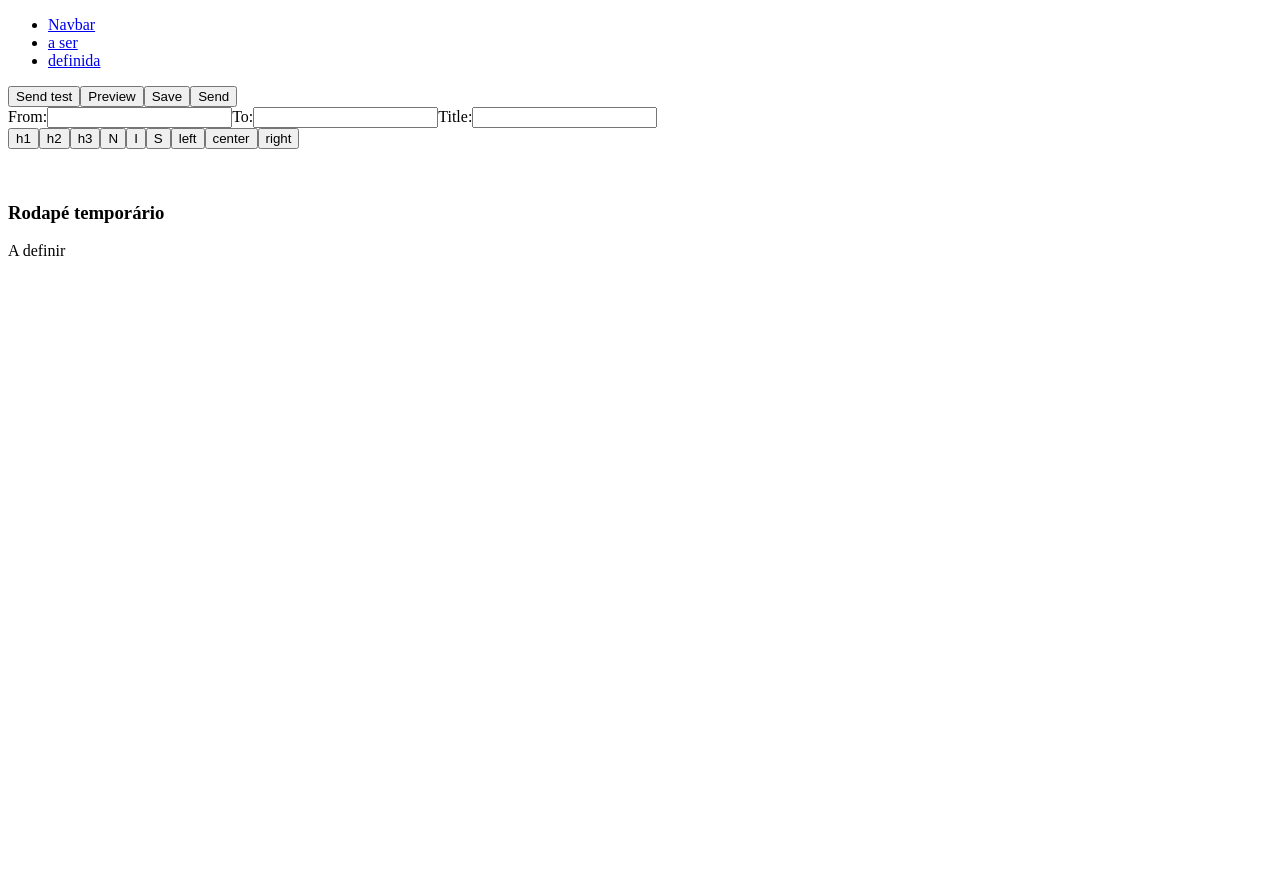
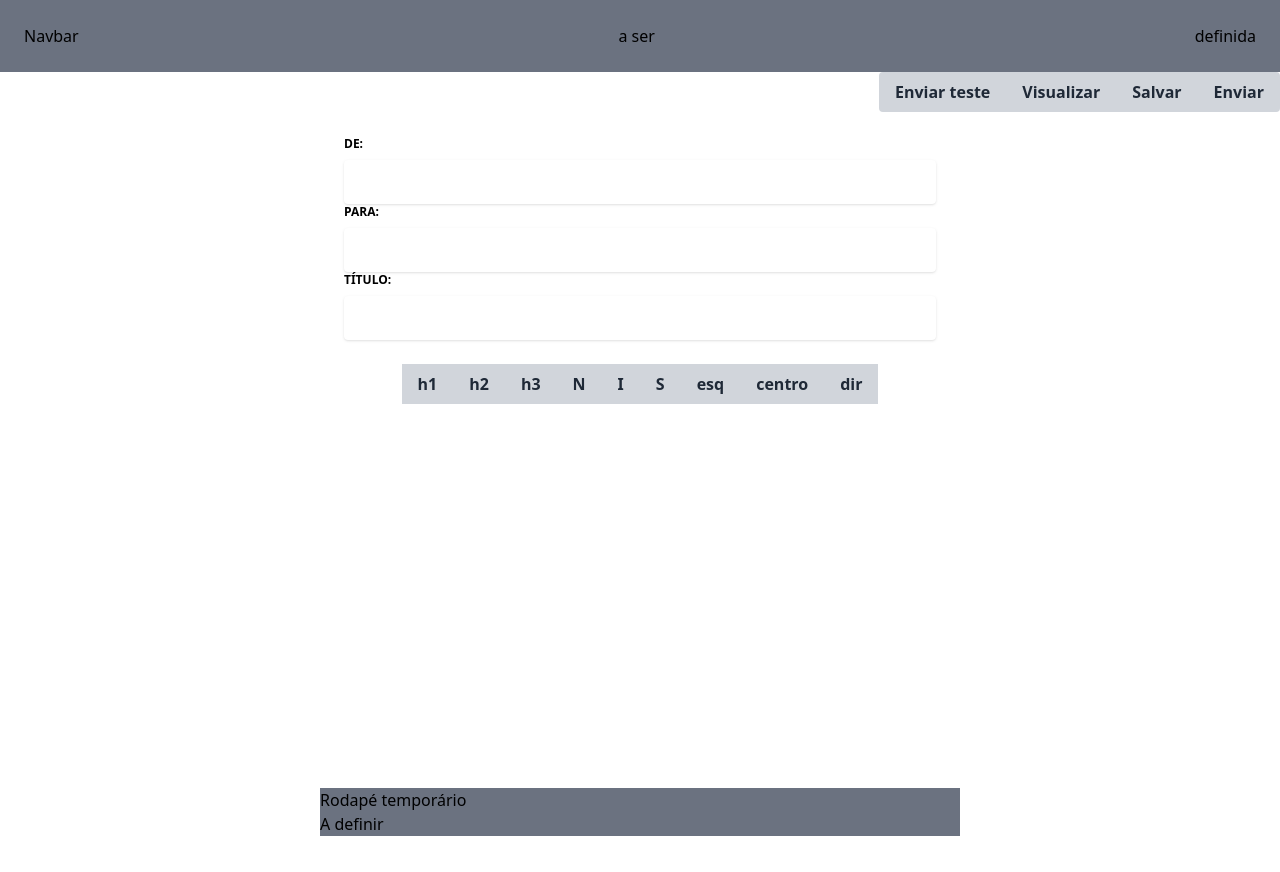
Before and after one commit to bemte-li/bemte.li, a Next.js app in the folder frontend/: page /criar in a window 1280 px wide. Before the commit the page ends 800 px from the top, so only its background shows below. Built offline with nearby package versions, Linux system fonts and the light colour scheme.

Commit message:
Add Tailwind CSS  and a bunch of stuff I did in a burst

```diff
--- a/frontend/package.json
+++ b/frontend/package.json
@@ -13,7 +13,7 @@
     "@tiptap/pm": "^2.2.4",
     "@tiptap/react": "^2.2.4",
     "@tiptap/starter-kit": "^2.2.4",
-    "next": "14.1.0",
+    "next": "^14.1.0",
     "react": "^18",
     "react-dom": "^18"
   },
@@ -21,8 +21,11 @@
     "@types/node": "^20",
     "@types/react": "^18",
     "@types/react-dom": "^18",
+    "autoprefixer": "^10.4.19",
     "eslint": "^8",
     "eslint-config-next": "14.1.0",
+    "postcss": "^8.4.38",
+    "tailwindcss": "^3.4.3",
     "typescript": "^5"
   }
 }
--- /dev/null
+++ b/frontend/postcss.config.js
@@ -0,0 +1,6 @@
+module.exports = {
+  plugins: {
+    tailwindcss: {},
+    autoprefixer: {},
+  },
+}
--- a/frontend/src/app/criar/layout.tsx
+++ b/frontend/src/app/criar/layout.tsx
@@ -14,7 +14,7 @@ export default function RootLayout({
 }>) {
   return (
     <html lang="pt-BR">
-      <body>
+      <body >
         <Navbar />
         {children}
       </body>
--- a/frontend/src/app/criar/page.tsx
+++ b/frontend/src/app/criar/page.tsx
@@ -1,13 +1,13 @@
-'use client'
+"use client";
 
-import Editor from '@/components/editor';
-import Rodape from '@/components/rodape';
-import React, { useState } from 'react';
+import Editor from "@/components/editor";
+import Rodape from "@/components/rodape";
+import React, { useState } from "react";
 
 export default function Page() {
-    const [from, setFrom] = useState('');
-    const [to, setTo] = useState('');
-    const [title, setTitle] = useState('');
+  const [from, setFrom] = useState("");
+  const [to, setTo] = useState("");
+  const [title, setTitle] = useState("");
 
   const handleFromChange = (e: React.ChangeEvent<HTMLInputElement>) => {
     setFrom(e.target.value);
@@ -22,38 +22,91 @@ export default function Page() {
   };
 
   const handleSendTest = () => {
-        console.log('Send test');
+    console.log("Send test");
   };
 
   const handlePreview = () => {
-        console.log('Preview');
+    console.log("Preview");
   };
 
   const handleSave = () => {
-        console.log('Save');
+    console.log("Save");
   };
 
   const handleSend = () => {
-        console.log('Send');
+    console.log("Send");
   };
 
   return (
-        <div>
-            <div>
-                <button onClick={handleSendTest}>Send test</button>
-                <button onClick={handlePreview}>Preview</button>
-                <button onClick={handleSave}>Save</button>
-                <button onClick={handleSend}>Send</button>
+    <div className="h-screen">
+      <div className="flex max-w-full justify-end">
+        <button
+          className="bg-gray-300 hover:bg-gray-400 text-gray-800 font-bold py-2 px-4 rounded-l"
+          onClick={handleSendTest}
+        >
+          Enviar teste
+        </button>
+        <button
+          className="bg-gray-300 hover:bg-gray-400 text-gray-800 font-bold py-2 px-4"
+          onClick={handlePreview}
+        >
+          Visualizar
+        </button>
+        <button
+          className="bg-gray-300 hover:bg-gray-400 text-gray-800 font-bold py-2 px-4"
+          onClick={handleSave}
+        >
+          Salvar
+        </button>
+        <button
+          className="bg-gray-300 hover:bg-gray-400 text-gray-800 font-bold py-2 px-4 rounded-r"
+          onClick={handleSend}
+        >
+          Enviar
+        </button>
       </div>
-            <div>
-                <label htmlFor="from">From:</label>
-                <input type="text" id="from" value={from} onChange={handleFromChange} />
+      <div className="flex flex-col max-w-screen-sm mx-auto p-6">
+        <label
+          className="block uppercase text-blueGray-600 text-xs font-bold mb-2"
+          htmlFor="from"
+        >
+          De:
+        </label>
+        <input
+          type="text"
+          className="border-0 px-3 py-3 placeholder-blueGray-300 text-blueGray-600 bg-white rounded text-sm shadow focus:outline-none focus:ring w-full"
+          id="from"
+          value={from}
+          onChange={handleFromChange}
+        />
 
-                <label htmlFor="to">To:</label>
-                <input type="text" id="to" value={to} onChange={handleToChange} />
+        <label
+          className="block uppercase text-blueGray-600 text-xs font-bold mb-2"
+          htmlFor="to"
+        >
+          Para:
+        </label>
+        <input
+          type="text"
+          className="border-0 px-3 py-3 placeholder-blueGray-300 text-blueGray-600 bg-white rounded text-sm shadow focus:outline-none focus:ring w-full"
+          id="to"
+          value={to}
+          onChange={handleToChange}
+        />
 
-                <label htmlFor="title">Title:</label>
-                <input type="text" id="title" value={title} onChange={handleTitleChange} />
+        <label
+          className="block uppercase text-blueGray-600 text-xs font-bold mb-2"
+          htmlFor="title"
+        >
+          Título:
+        </label>
+        <input
+          type="text"
+          className="border-0 px-3 py-3 placeholder-blueGray-300 text-blueGray-600 bg-white rounded text-sm shadow focus:outline-none focus:ring w-full"
+          id="title"
+          value={title}
+          onChange={handleTitleChange}
+        />
       </div>
       <Editor />
       <Rodape />
--- /dev/null
+++ b/frontend/src/app/globals.css
@@ -0,0 +1,3 @@
+@tailwind base;
+@tailwind components;
+@tailwind utilities;
--- a/frontend/src/app/layout.tsx
+++ b/frontend/src/app/layout.tsx
@@ -1,5 +1,7 @@
 import type { Metadata } from "next";
 
+// These styles apply to every route in the application
+import './globals.css'
 
 export const metadata: Metadata = {
   title: "Bem-te-li",
--- a/frontend/src/components/editor.tsx
+++ b/frontend/src/components/editor.tsx
@@ -10,54 +10,73 @@ const MenuBar = ({editor} : {editor: Editor | null}) => {
     return null
   }
 
+  const basicClasses = "bg-gray-300 hover:bg-gray-400 text-gray-800 font-bold py-2 px-4"
+  const activeClasses = "bg-gray-400 text-gray-800 font-bold py-2 px-4"
+
+  const isActive = (command: string, attrs: any = null) => {
+    if (attrs) {
+      return editor.isActive(command, attrs) ? activeClasses : basicClasses
+    }
+    return editor.isActive(command) ? activeClasses : basicClasses
+  }
+
   return (
-    <>
+    <div className='w-full flex justify-center'>
         <button
         onClick={() => editor.chain().focus().toggleHeading({ level: 1 }).run()}
-        className={editor.isActive('heading', { level: 1 }) ? 'is-active' : ''}
+        className={isActive('heading', { level: 1 })}
       >
         h1
       </button>
       <button
         onClick={() => editor.chain().focus().toggleHeading({ level: 2 }).run()}
-        className={editor.isActive('heading', { level: 2 }) ? 'is-active' : ''}
+        className={isActive('heading', { level: 2 })}
       >
         h2
       </button>
       <button
         onClick={() => editor.chain().focus().toggleHeading({ level: 3 }).run()}
-        className={editor.isActive('heading', { level: 3 }) ? 'is-active' : ''}
+        className={isActive('heading', { level: 3 })}
       >
         h3
       </button>
       <button
         onClick={() => editor.chain().focus().toggleBold().run()}
-        className={editor.isActive('bold') ? 'is-active' : ''}
+        className={isActive('bold')}
       >
         N
       </button>
       <button
         onClick={() => editor.chain().focus().toggleItalic().run()}
-        className={editor.isActive('italic') ? 'is-active' : ''}
+        className={isActive('italic')}
       >
         I
       </button>
       <button
         onClick={() => editor.chain().focus().toggleStrike().run()}
-        className={editor.isActive('strike') ? 'is-active' : ''}
+        className={isActive('strike')}
       >
         S
       </button>
-      <button onClick={() => editor.chain().focus().setTextAlign('left').run()} className={editor.isActive({ textAlign: 'left' }) ? 'is-active' : ''}>
-        left
+      <button
+        onClick={() => editor.chain().focus().setTextAlign('left').run()}
+        className={isActive('textAlign', { textAlign: 'left' })}
+      >
+        esq
       </button>
-      <button onClick={() => editor.chain().focus().setTextAlign('center').run()} className={editor.isActive({ textAlign: 'center' }) ? 'is-active' : ''}>
-        center
+      <button
+        onClick={() => editor.chain().focus().setTextAlign('center').run()}
+        className={isActive('textAlign', { textAlign: 'center' })}
+        >
+        centro
       </button>
-      <button onClick={() => editor.chain().focus().setTextAlign('right').run()} className={editor.isActive({ textAlign: 'right' }) ? 'is-active' : ''}>
-        right
+      <button
+        onClick={() => editor.chain().focus().setTextAlign('right').run()}
+        className={isActive('textAlign', { textAlign: 'right' })}
+      >
+        dir
       </button>
-    </>
+    </div>
   )
 }
 
@@ -72,6 +91,7 @@ export default function TextEditor() {
     editorProps: {
       attributes: {
         spellcheck: 'false',
+        class: 'max-w-full h-96',
       },
     },
   })
@@ -79,7 +99,10 @@ export default function TextEditor() {
   return (
     <div>
       <MenuBar editor={editor} />
-      <EditorContent editor={editor} />
+      <EditorContent
+        editor={editor}
+        className='max-w-full h-96'
+      />
     </div>
   )
 }
--- a/frontend/src/components/navbar.tsx
+++ b/frontend/src/components/navbar.tsx
@@ -2,18 +2,10 @@ import Link from 'next/link';
 
 const Navbar: React.FC = () => {
     return (
-        <nav>
-            <ul>
-                <li>
+        <nav className="flex items-center justify-between flex-wrap bg-gray-500 p-6">
                     <Link href="/">Navbar</Link>
-                </li>
-                <li>
                     <Link href="/">a ser</Link>
-                </li>
-                <li>
                     <Link href="/">definida</Link>
-                </li>
-            </ul>
         </nav>
     );
 };
--- a/frontend/src/components/rodape.tsx
+++ b/frontend/src/components/rodape.tsx
@@ -3,7 +3,7 @@ import React from 'react';
 
 const Rodape: React.FC = () => {
     return (
-        <div className="footer">
+        <div className="flex flex-col bg-gray-500 max-w-screen-sm mx-auto">
             <h3>Rodapé temporário</h3>
             <p>A definir</p>
         </div>
--- /dev/null
+++ b/frontend/tailwind.config.js
@@ -0,0 +1,10 @@
+/** @type {import('tailwindcss').Config} */
+module.exports = {
+  content: [
+    './src/**/*.{js,ts,jsx,tsx,mdx}',
+  ],
+  theme: {
+    extend: {},
+  },
+  plugins: [],
+}
```
Also changed, not shown: 1 other file (tests, documents, lock files or other folders). Lines whose indentation alone changed are shown as unchanged.
